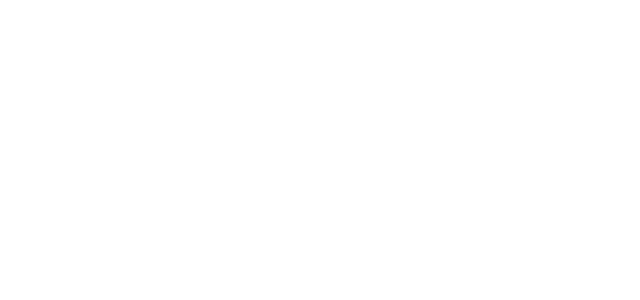
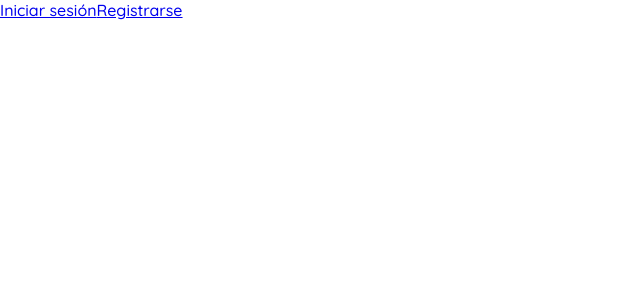
Before and after one commit to titoValen/colabo, a React (Vite) app in the folder client/: page / in a window 1280 px wide. Before the commit this address had no page. Shown: the top 300 px of the page, without its empty margins (0-640 px from the left). Built offline with nearby package versions, Linux system fonts and the light colour scheme.

Commit message:
feat: agregar navegación al componente Header con enlaces a inicio de sesión y registro

```diff
--- a/client/src/components/Header.jsx
+++ b/client/src/components/Header.jsx
@@ -1,5 +1,10 @@
+import { Link } from "react-router";
+
 export default function Header() {
   return <header>
-
+    <nav>
+      <Link to="/iniciar-sesion">Iniciar sesión</Link>
+      <Link to="/registrarse">Registrarse</Link>
+    </nav>
   </header>;
 }
```
